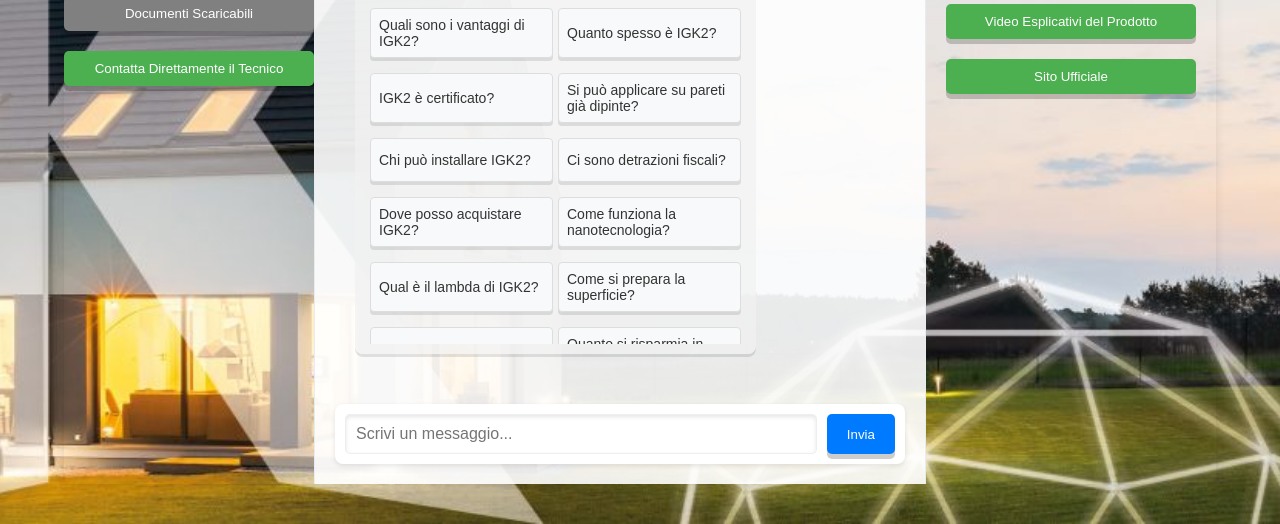
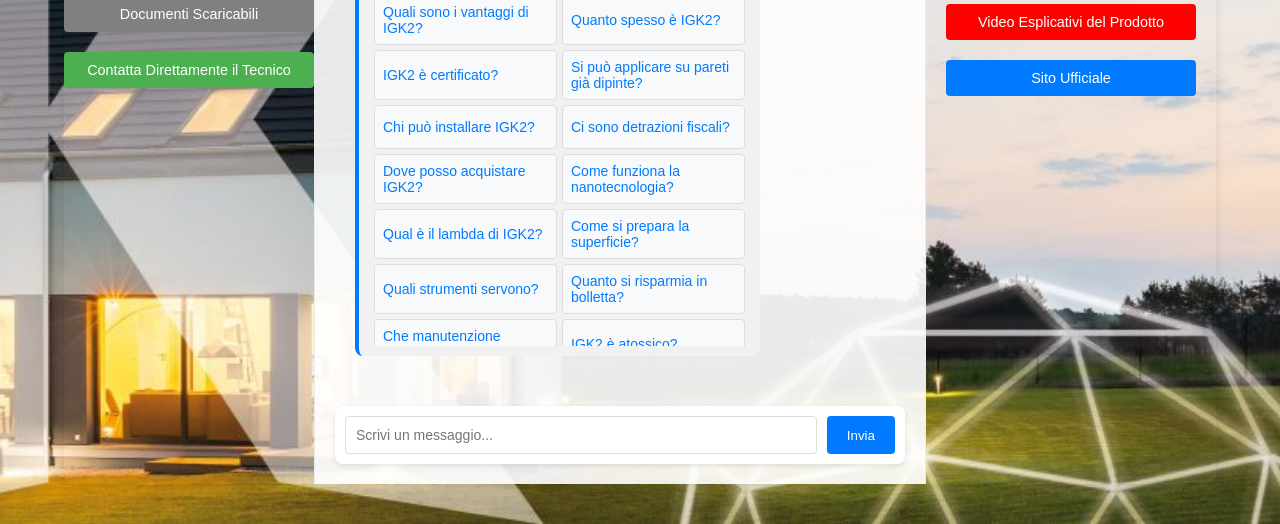
Before and after one commit to ChatIGK2/ChatbotIGK2, a website: page chat.html in a window 1280 px wide. Shown: the part 276-800 px from the top of the page. Drawn offline with nearby package versions, Linux system fonts and the light colour scheme.

Commit message:
Fix button colors and question layout

```diff
--- a/css/style.css
+++ b/css/style.css
@@ -62,38 +62,37 @@
 
 .side-button,
 .right-button {
-    padding: 10px;
+    background-color: #4CAF50;
+    color: white;
     border: none;
-    border-radius: 5px;
-    color: white;
+    padding: 10px 15px;
+    text-align: center;
+    text-decoration: none;
+    display: flex;
+    justify-content: center;
+    align-items: center;
+    font-size: 0.9rem;
+    border-radius: 4px;
     cursor: pointer;
-    transition: all 0.3s;
-    box-shadow: 0 5px 0 rgba(0, 0, 0, 0.2);
-    position: relative;
-    top: 0;
-    background-color: #4CAF50;
+    width: 100%;
+    transition: background-color 0.3s ease;
+    white-space: normal;
 }
 
-.side-button:active,
-.right-button:active {
-    box-shadow: 0 2px 0 rgba(0, 0, 0, 0.2);
-    top: 3px;
+.side-button:hover,
+.right-button:hover {
+    background-color: #45a049;
 }
 
 .side-button.docs-button {
     background-color: #808080;
 }
 
-.side-button:hover,
-.right-button:hover {
-    opacity: 0.9;
-}
-
-.side-button.video-button {
+.right-button.video-button {
     background-color: #ff0000;
 }
 
-.side-button.site-button {
+.right-button.site-button {
     background-color: #007bff;
 }
 
@@ -104,7 +103,6 @@
     padding: 20px;
     background-color: rgba(255, 255, 255, 0.9);
     position: relative;
-    width: 700px;
 }
 
 .welcome-text-container {
@@ -187,34 +185,6 @@
     margin-bottom: 20px;
 }
 
-.messages-container button {
-    display: block;
-    width: 100%;
-    padding: 10px;
-    margin: 5px 0;
-    text-align: left;
-    background-color: rgba(255, 255, 255, 0.9);
-    border: none;
-    border-radius: 5px;
-    cursor: pointer;
-    transition: all 0.3s;
-    box-shadow: 0 3px 0 rgba(0, 0, 0, 0.1);
-    position: relative;
-    top: 0;
-    color: #333;
-}
-
-.messages-container button:hover {
-    background-color: rgba(248, 249, 250, 0.9);
-    transform: translateY(-2px);
-    box-shadow: 0 5px 0 rgba(0, 0, 0, 0.1);
-}
-
-.messages-container button:active {
-    top: 2px;
-    box-shadow: 0 1px 0 rgba(0, 0, 0, 0.1);
-}
-
 .chat-input-container {
     display: flex;
     gap: 10px;
@@ -225,31 +195,25 @@
 }
 
 .chat-input {
+    border: 1px solid #ddd;
     flex: 1;
     padding: 10px;
-    border: 1px solid rgba(221, 221, 221, 0.5);
-    border-radius: 5px;
-    font-size: 16px;
-    background: rgba(255, 255, 255, 0.9);
-    box-shadow: inset 0 2px 4px rgba(0, 0, 0, 0.1);
+    border-radius: 4px;
+    font-size: 14px;
 }
 
 .send-button {
+    background-color: #007bff;
     padding: 10px 20px;
+    color: white;
     border: none;
-    border-radius: 5px;
-    background-color: #007bff;
-    color: white;
+    border-radius: 4px;
     cursor: pointer;
-    box-shadow: 0 5px 0 rgba(0, 0, 0, 0.2);
-    position: relative;
-    top: 0;
-    transition: all 0.3s;
+    transition: background-color 0.2s;
 }
 
-.send-button:active {
-    box-shadow: 0 2px 0 rgba(0, 0, 0, 0.2);
-    top: 3px;
+.send-button:hover {
+    background-color: #0056b3;
 }
 
 .user-message, .bot-message {
@@ -268,16 +232,15 @@
 
 .user-message {
     align-self: flex-end;
-    background-color: rgba(0, 123, 255, 0.9);
+    background-color: #007bff;
     color: white;
-    box-shadow: 0 3px 0 rgba(0, 0, 0, 0.2);
 }
 
 .bot-message {
     align-self: flex-start;
-    background-color: rgba(241, 241, 241, 0.7);
-    margin-right: auto;
-    box-shadow: 0 3px 0 rgba(0, 0, 0, 0.1);
+    background-color: #f1f1f1;
+    color: #333;
+    border-left: 4px solid #007bff;
 }
 
 .right-column {
@@ -356,20 +319,11 @@
     border: 1px solid rgba(0, 123, 255, 0.2);
     font-size: 0.9em;
     line-height: 1.2;
-    box-shadow: 0 3px 0 rgba(0, 0, 0, 0.1);
-    position: relative;
-    top: 0;
 }
 
 .clickable-question:hover {
     background-color: rgba(0, 123, 255, 0.2);
     transform: translateX(5px);
-    box-shadow: 0 5px 0 rgba(0, 0, 0, 0.1);
-}
-
-.clickable-question:active {
-    top: 2px;
-    box-shadow: 0 1px 0 rgba(0, 0, 0, 0.1);
 }
 
 .loading-overlay {
@@ -497,3 +451,55 @@
         font-size: 0.8rem;
     }
 }
+
+/* Aggiunta di stili per i pulsanti */
+.side-button, .right-button {
+    background-color: #4CAF50;
+    color: white;
+    border: none;
+    padding: 10px 15px;
+    text-align: center;
+    text-decoration: none;
+    display: flex;
+    justify-content: center;
+    align-items: center;
+    font-size: 0.9rem;
+    border-radius: 4px;
+    cursor: pointer;
+    width: 100%;
+    transition: background-color 0.3s ease;
+    white-space: normal;
+}
+
+.side-button:hover, .right-button:hover {
+    background-color: #45a049;
+}
+
+.side-button.docs-button {
+    background-color: #808080;
+}
+
+.right-button.video-button {
+    background-color: #ff0000;
+}
+
+.right-button.site-button {
+    background-color: #007bff;
+}
+
+/* Aggiunta di stili per le domande */
+.clickable-question {
+    background-color: rgba(0, 123, 255, 0.1);
+    padding: 10px 15px;
+    border-radius: 8px;
+    cursor: pointer;
+    transition: all 0.3s ease;
+    border: 1px solid rgba(0, 123, 255, 0.2);
+    font-size: 0.9em;
+    line-height: 1.2;
+}
+
+.clickable-question:hover {
+    background-color: rgba(0, 123, 255, 0.2);
+    transform: translateX(5px);
+}
```
